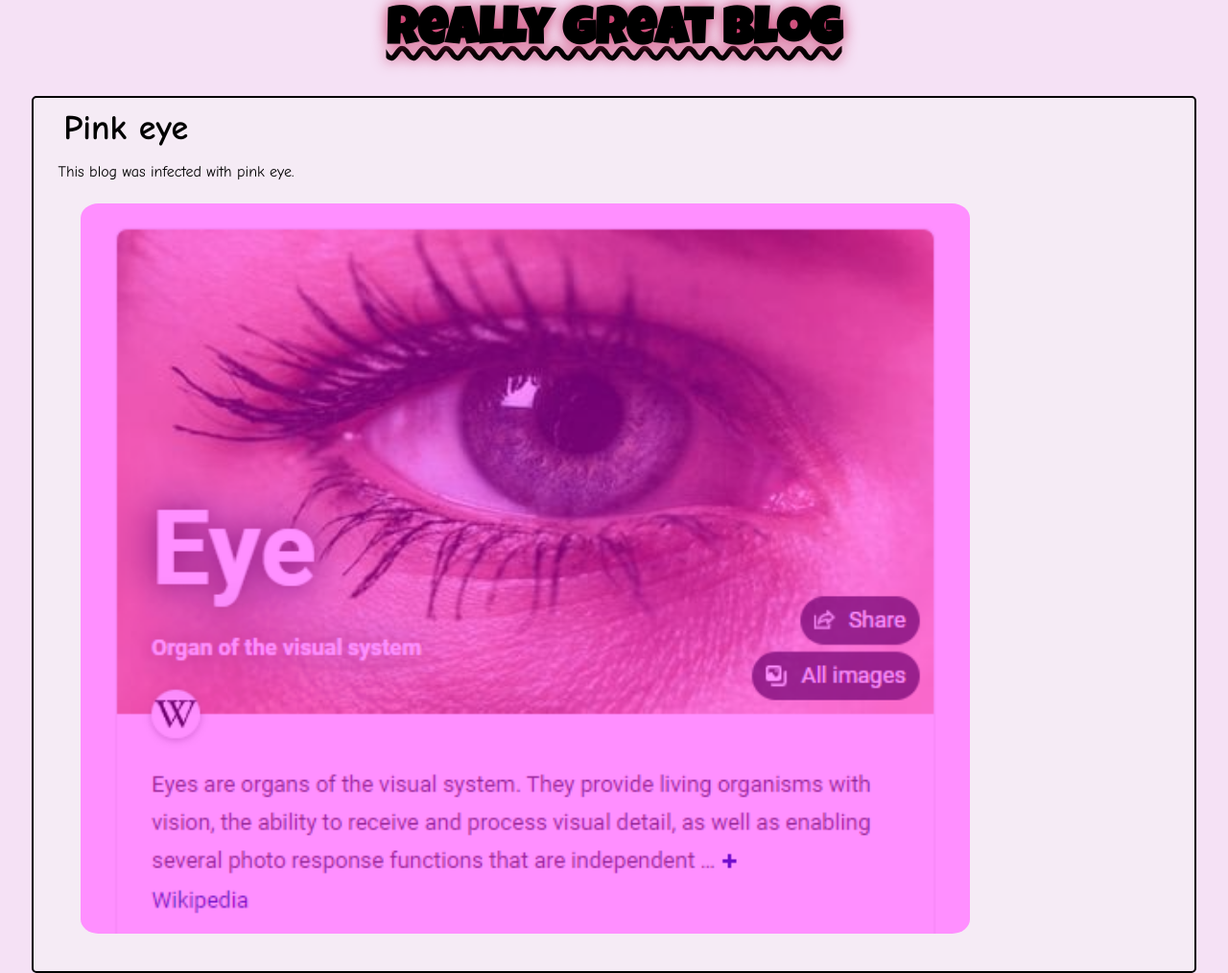
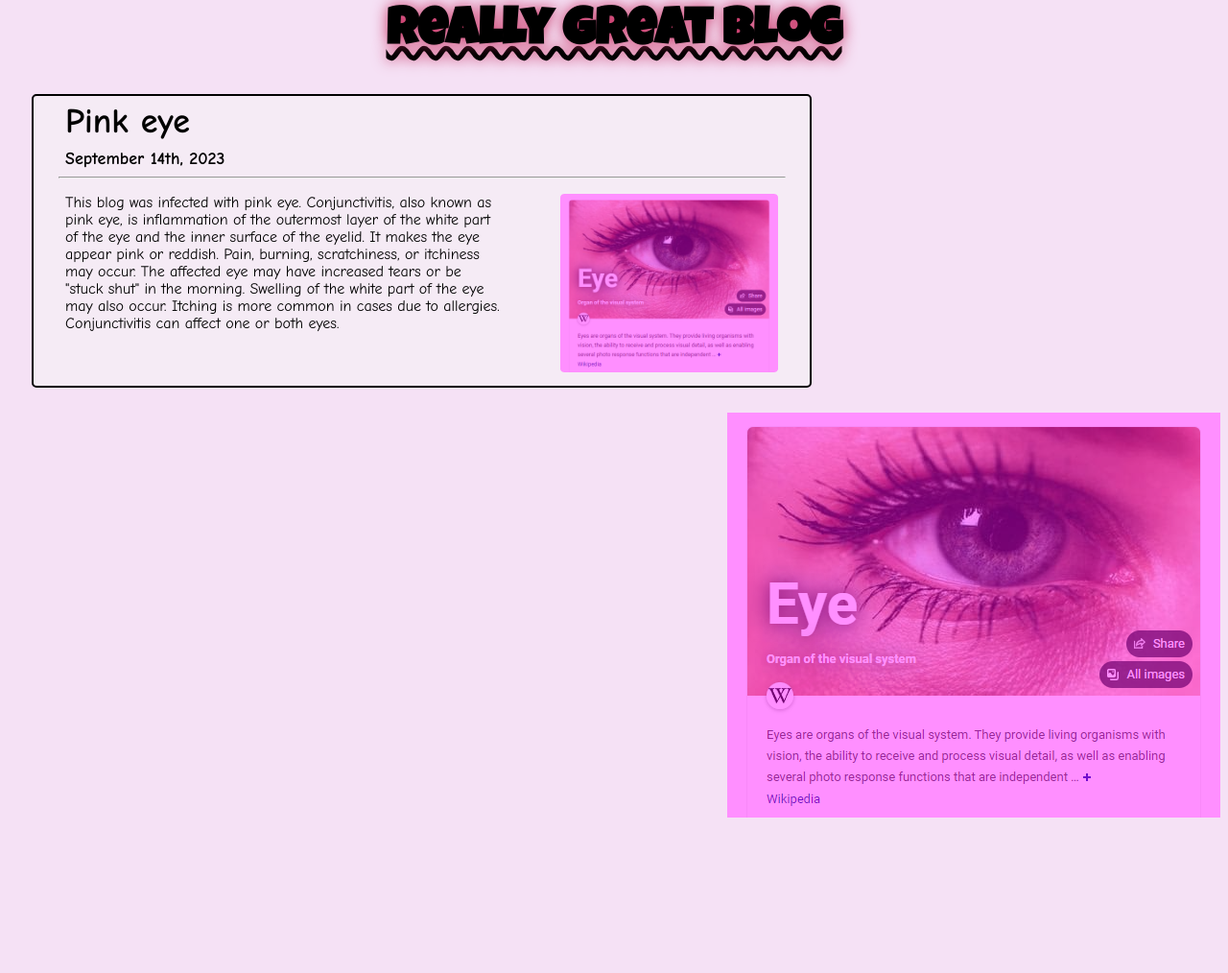
Before and after one commit to staten-island-tech/css-blogpost-project-whydoesthecodenotwork, a plain HTML site: page index.html in a window 1280 px wide. Shown: the whole page at 96% size. After the commit the page ends 852 px from the top, so only its background shows below. Drawn offline with Linux system fonts and the light colour scheme.

Commit message:
add more stuff

```diff
--- a/index.html
+++ b/index.html
@@ -14,15 +14,26 @@
   </head>
   <body>
     <h1>Really great blog</h1>
-    <div class="post">
-      <h2>Pink eye</h2>
-      <p>
-        This blog was infected with pink eye.<img
-          src="images/eye.png"
-          alt="Pink eye"
-          class="centerimage"
-        />
-      </p>
+    <div id="content">
+      <div class="post">
+        <h2>Pink eye</h2>
+        <h3>September 14th, 2023</h3>
+        <hr class="solid" />
+        <div class="clearfix">
+          <p class="entry">
+            This blog was infected with pink eye. Conjunctivitis, also known as
+            pink eye, is inflammation of the outermost layer of the white part
+            of the eye and the inner surface of the eyelid. It makes the eye
+            appear pink or reddish. Pain, burning, scratchiness, or itchiness
+            may occur. The affected eye may have increased tears or be "stuck
+            shut" in the morning. Swelling of the white part of the eye may also
+            occur. Itching is more common in cases due to allergies.
+            Conjunctivitis can affect one or both eyes.
+          </p>
+          <img src="images/eye.png" alt="Pink eye" class="postimage" />
+        </div>
+      </div>
     </div>
+    <img src="images/eye.png" alt="Pink eye" class="ad" />
   </body>
 </html>
--- a/style.css
+++ b/style.css
@@ -5,24 +5,39 @@ h1 {
     text-decoration-style: wavy;
     font-family: 'Luckiest Guy', cursive;
     text-shadow: 0px 0px 15px rgb(200,50,100);
-    margin-bottom: 3%;
   }
 
 h2 {
     font-size: 36px;
     margin: 1%;
-    margin-left: 0.5%;
+    margin-top: 0%;
   }
+
+h3 {
+  font-size: 18px;
+  margin: 1%;
+}
 
 .post {
     margin: 2%;
     padding-left: 2%;
     padding-right: 2%;
+    padding-top: 0.5%;
+    padding-bottom: 0.5%;
     background-color: rgb(245,235,245);
     border: solid;
     border-radius: 5px;
     border-color: black;
     border-width: 2px;
+    width:60%;
+}
+
+.entry {
+  margin: 1%;
+  display: inline-block;
+  vertical-align: top; /* or top or bottom */
+  float: left;
+  max-width: 60%;
 }
 
 body {
@@ -30,10 +45,25 @@ body {
     font-family: "Comic Sans MS", "Comic Sans", cursive;
 }
 
-.centerimage {
+.postimage {
+    width:30%;
+    border-radius: 2%;
+    float:right;
+    margin:1%;
+  }
 
-    margin: 2%;
-    display: inline-block;
-    width: 80%;
-    border-radius: 2%;
-  }
+.clearfix::after {
+  content: "";
+  clear: both;
+  display: table;
+}
+
+.ad {
+  width: min-content;
+  float:right;
+  padding-left:5%;
+}
+
+::content {
+  float:left;
+}
```
